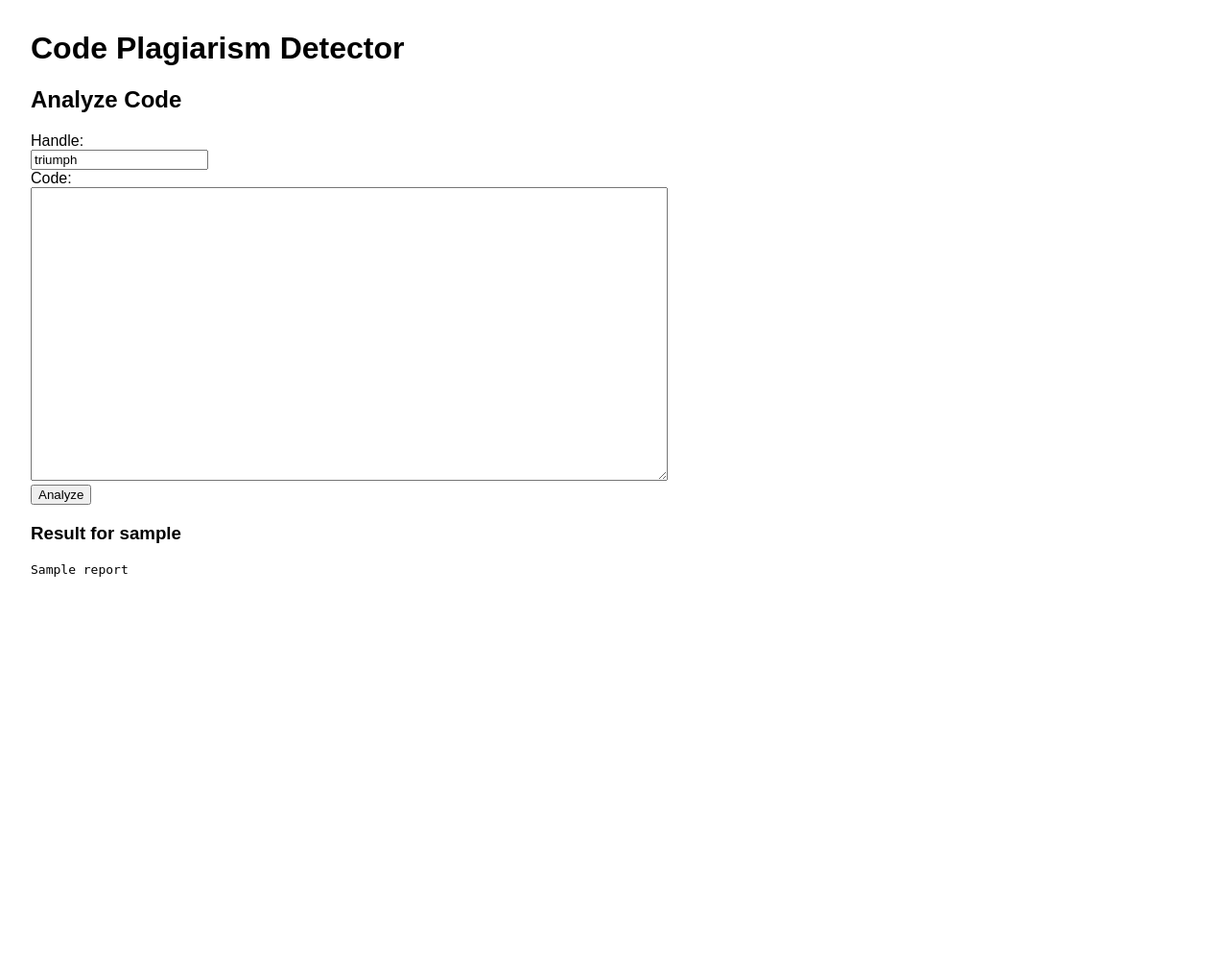
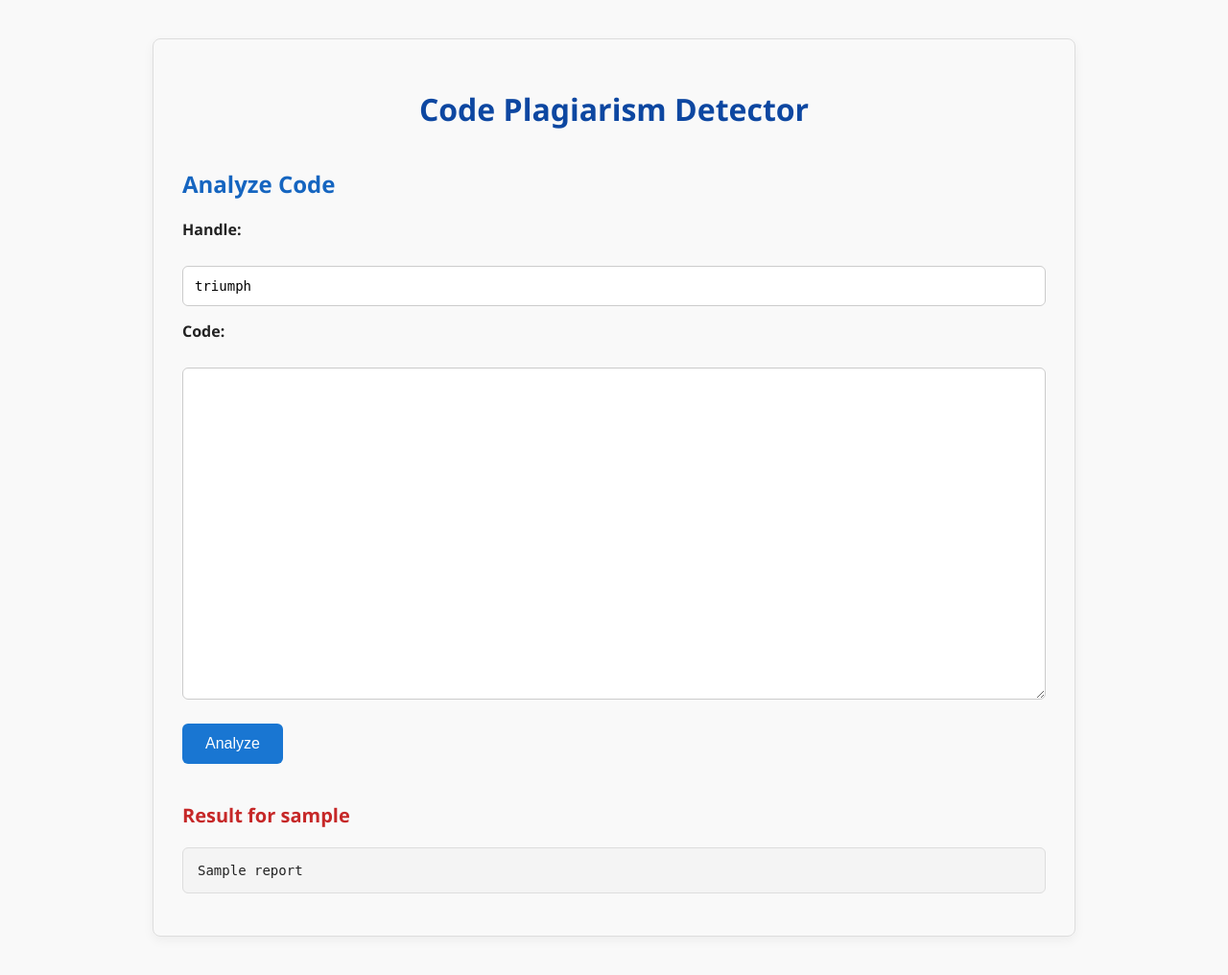
Before and after one commit to swastikpandey09/plagiarism-checker, a FastAPI app: template templates/index.html in a window 1280 px wide. Shown: the whole page at 96% size. Before the commit the page ends 601 px from the top, so only its background shows below. Run offline with FastAPI, Linux system fonts and the light colour scheme; the template is opened without the code that fills it: most values are stand-ins (such as "Sample title", 1, 10 or a date in 2020); parts of the project's set-up code (start-up, migrations or seed data) failed here and were passed over.

Commit message:
Update style.css

```diff
--- a/static/style.css
+++ b/static/style.css
@@ -1,5 +1,90 @@
-/* static/style.css */
 body {
-  font-family: sans-serif;
-  margin: 2rem;
+    font-family: 'Segoe UI', Tahoma, Geneva, Verdana, sans-serif;
+    background-color: #f9f9f9;
+    color: #222;
+    max-width: 900px;
+    margin: 40px auto;
+    padding: 30px;
+    border: 1px solid #ddd;
+    border-radius: 8px;
+    box-shadow: 0 4px 12px rgba(0,0,0,0.05);
 }
+
+h1 {
+    text-align: center;
+    color: #0d47a1;
+    margin-bottom: 40px;
+    font-size: 32px;
+}
+
+h2 {
+    color: #1565c0;
+    font-size: 24px;
+    margin-bottom: 20px;
+}
+
+form {
+    margin-bottom: 40px;
+}
+
+label {
+    font-weight: 600;
+    display: block;
+    margin-top: 15px;
+    margin-bottom: 5px;
+    font-size: 16px;
+}
+
+input[type="text"],
+textarea {
+    width: 100%;
+    padding: 12px;
+    border: 1px solid #ccc;
+    border-radius: 6px;
+    font-family: monospace;
+    font-size: 14px;
+    background-color: #fff;
+    box-sizing: border-box;
+}
+
+textarea {
+    resize: vertical;
+}
+
+input[type="submit"] {
+    background-color: #1976d2;
+    color: white;
+    padding: 12px 24px;
+    border: none;
+    border-radius: 6px;
+    font-size: 16px;
+    cursor: pointer;
+    margin-top: 20px;
+    transition: background-color 0.2s ease;
+}
+
+input[type="submit"]:hover {
+    background-color: #0d47a1;
+}
+
+h3 {
+    color: #c62828;
+    font-size: 20px;
+    margin-top: 30px;
+}
+
+p {
+    color: #444;
+    font-size: 15px;
+    line-height: 1.6;
+}
+
+pre {
+    background-color: #f4f4f4;
+    padding: 15px;
+    border-radius: 6px;
+    overflow-x: auto;
+    font-size: 14px;
+    font-family: monospace;
+    border: 1px solid #ddd;
+}
```
